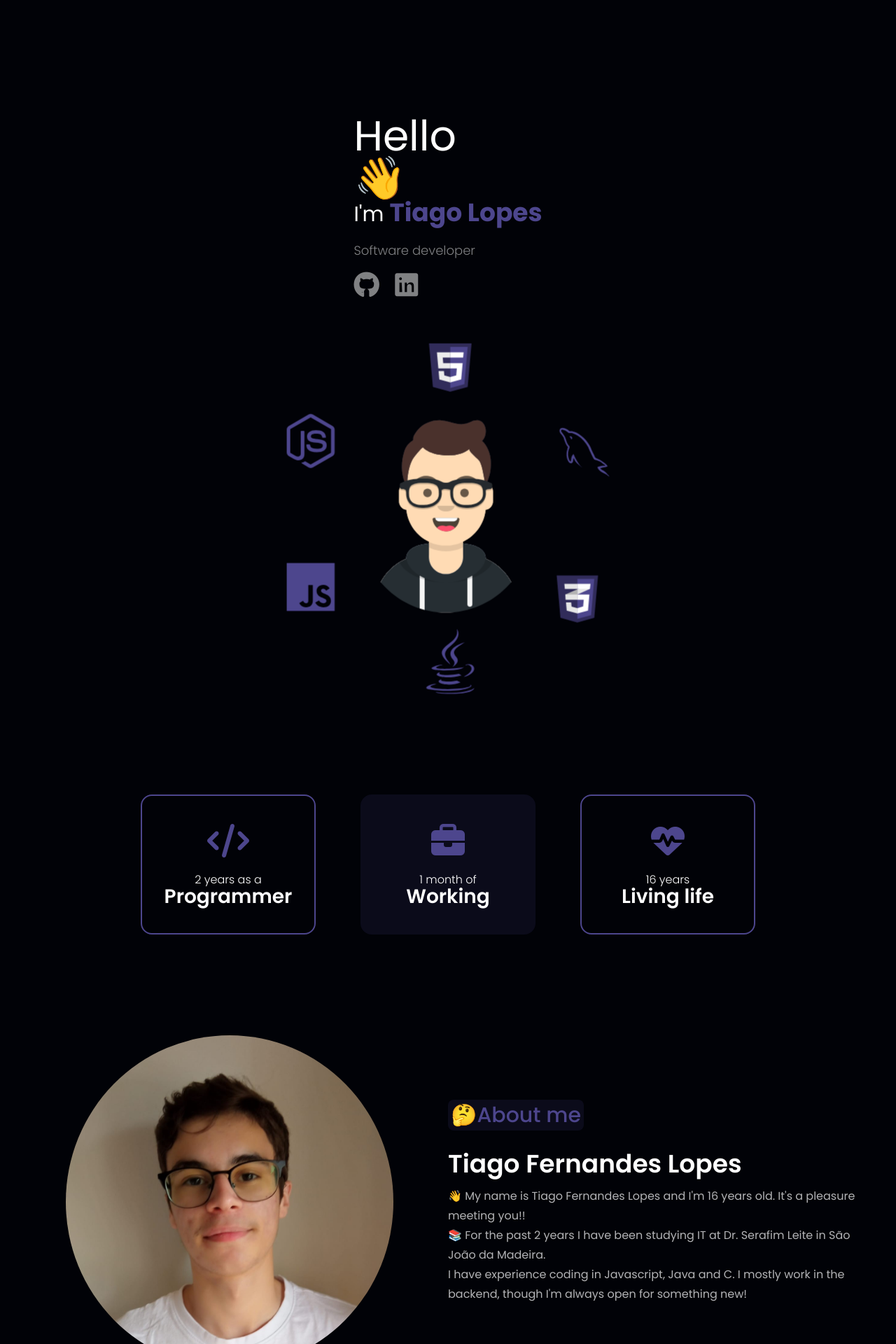
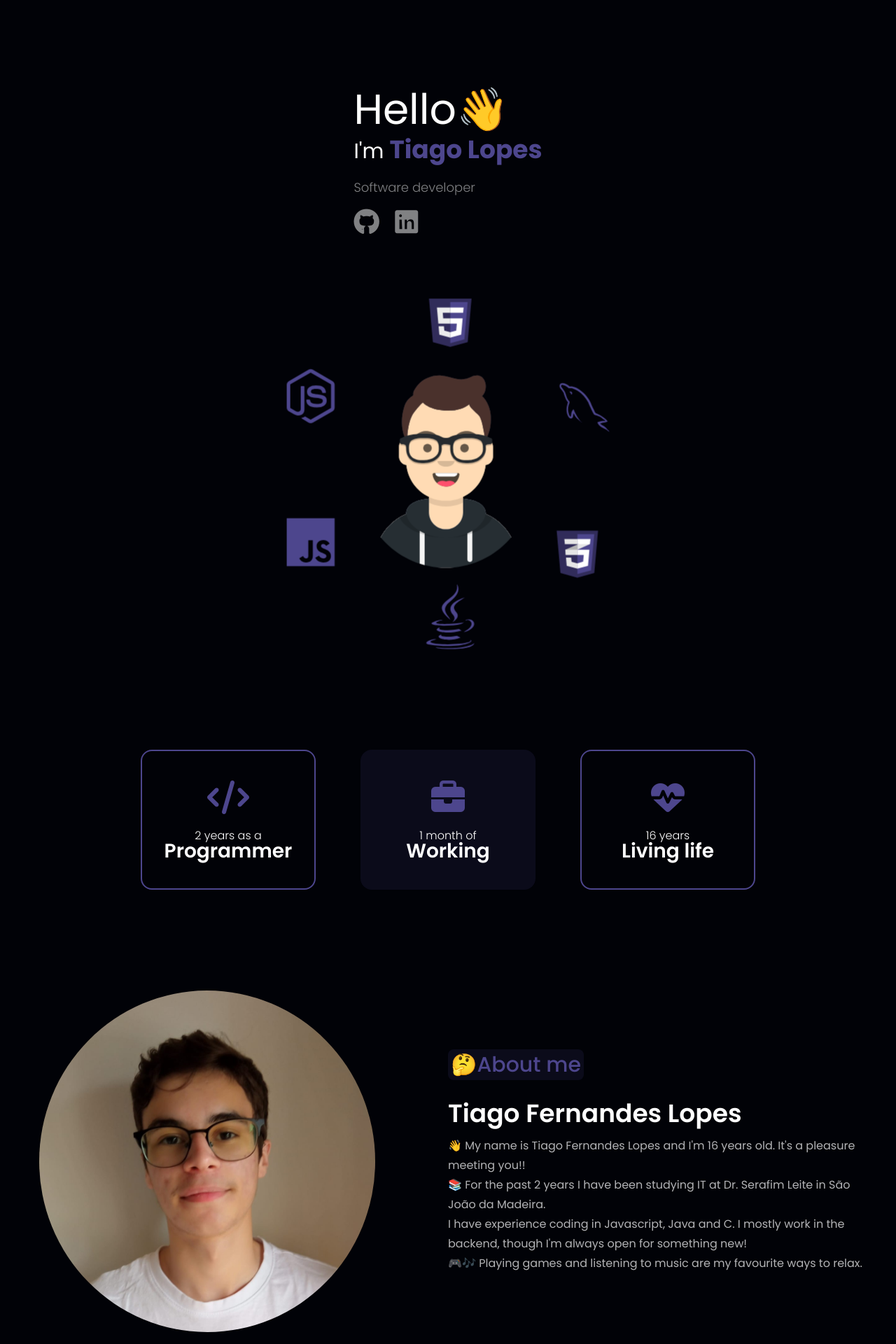
Before and after one commit to TiLopes/Portfolio, a React (Vite) app: page / in a window 1280 px wide. Shown: the part 100-2020 px from the top of the page at 70% size. Built offline with nearby package versions, Linux system fonts and the light colour scheme.

Commit message:
small tuning of mobile view, fix animations

```diff
--- a/src/components/About.css
+++ b/src/components/About.css
@@ -2,7 +2,7 @@
   .about .grid {
     grid-auto-flow: row;
     row-gap: 2rem;
-    grid-template-rows: 300px 400px;
+    grid-template-rows: 400px 400px;
     grid-template-columns: none;
     justify-content: center;
   }
@@ -11,3 +11,9 @@
 .about {
   scroll-margin-top: 6rem;
 }
+
+@media screen and(max-width:700px) {
+  .about {
+    scroll-margin-top: none;
+  }
+}
--- a/src/components/About.jsx
+++ b/src/components/About.jsx
@@ -5,10 +5,17 @@ import face from "../assets/face.jpg";
 export default function About() {
   return (
     <Fade direction="up" duration={500} triggerOnce>
-      <section className="about max-w-[1600px] mx-auto mb-40 h-auto" id="about">
+      <section
+        className="about max-w-[1600px] mx-auto mb-40 min-h-[488px]"
+        id="about"
+      >
         <div className="grid grid-flow-col items-center grid-cols-2">
-          <div className="image flex justify-center">
-            <img src={face} alt="" className="rounded-[50%] w-3/4" />
+          <div className="image flex justify-center xl:justify-start xl:pl-10">
+            <img
+              src={face}
+              alt=""
+              className="rounded-[50%] w-[20rem] sm:w-[30rem]"
+            />
           </div>
           <div className="about-text pr-4">
             <h1 className="text-3xl font-medium text-[#4d468d] bg-[#4d468d]/[0.15] w-max p-1 rounded-lg mb-7">
@@ -30,6 +37,10 @@ export default function About() {
               I have experience coding in Javascript, Java and C. I mostly work
               in the backend, though I'm always open for something new!
             </p>
+            <p className="text-white/[0.7] leading-7">
+              🎮🎶 Playing games and listening to music are my favourite ways to
+              relax.
+            </p>
           </div>
         </div>
       </section>
--- a/src/components/Experience.jsx
+++ b/src/components/Experience.jsx
@@ -3,7 +3,7 @@ import "./Experience.css";
 
 export default function Experience() {
   return (
-    <section className="experience max-w-[1600px] mx-auto mb-36 h-auto">
+    <section className="experience max-w-[1600px] mx-auto mb-36 min-h[200]">
       <div className="card-wrapper flex items-center justify-center gap-16 flex-wrap">
         <Fade cascade damping={0.1} duration={500} direction="left" triggerOnce>
           <div className="card flex justify-center items-center flex-col">
--- a/src/components/Greetings.jsx
+++ b/src/components/Greetings.jsx
@@ -7,12 +7,17 @@ import "./Greetings.css";
 export default function Greetings() {
   return (
     <Zoom duration={500} triggerOnce>
-      <section className="greetings mt-24 mb-36 max-w-[1600px] mx-auto h-auto">
+      <section className="greetings mt-8 mb-36 max-w-[1600px] mx-auto min-h-[625px]">
         <div className="grid grid-flow-col items-center grid-cols-2">
           <div className="greeting-text flex flex-col justify-self-center">
-            <h1 className="text-6xl ">
+            <h1 className="text-6xl flex mb-2">
               Hello
-              <AttentionSeeker effect="shakeX" duration={1200} triggerOnce>
+              <AttentionSeeker
+                effect="shakeX"
+                duration={1200}
+                delay={500}
+                triggerOnce
+              >
                 <span>👋</span>
               </AttentionSeeker>
             </h1>
--- a/src/components/Navbar.css
+++ b/src/components/Navbar.css
@@ -80,7 +80,7 @@
   transform: rotate(-405deg);
 }
 
-@media (max-width: 700px) {
+@media screen and (max-width: 800px) {
   .menu-button-container {
     display: flex;
   }
@@ -107,13 +107,29 @@
   #menu-toggle:checked ~ .navLinks li {
     height: 2.5em;
     padding: 0.5em;
+    border-top: 1px solid var(--accent-color);
     transition: height 400ms cubic-bezier(0.23, 1, 0.32, 1);
   }
 
   #menu-toggle:checked ~ .navLinks li:last-child {
-    height: 3.5em;
+    height: 2.5em;
     padding: 0.5em;
+    border-bottom: 1px solid var(--accent-color);
     transition: height 400ms cubic-bezier(0.23, 1, 0.32, 1);
+  }
+
+  .navLinks li a:hover {
+    color: #fff;
+  }
+
+  .navLinks button {
+    padding: 0;
+    background-color: transparent;
+    outline: none;
+  }
+
+  .navLinks button:hover {
+    background-color: transparent;
   }
 
   .navLinks > li {
@@ -126,7 +142,7 @@
     background-color: #010207;
   }
 
-  .navLinks:last-child {
-    padding-bottom: 20px;
+  .navLinks > li:not(:last-child) {
+    border-bottom: 1px solid #333;
   }
 }
--- a/src/components/Navbar.jsx
+++ b/src/components/Navbar.jsx
@@ -1,11 +1,8 @@
 import "./Navbar.css";
-import React, { Component } from "react";
 
-export default class Navbar extends React.Component {
-  componentDidMount = () => {};
-  render() {
+export default function Navbar() {
   return (
-      <nav>
+    <nav className="z-10">
       <input id="menu-toggle" type="checkbox" />
       <label className="menu-button-container" htmlFor="menu-toggle">
         <div className="menu-button"></div>
@@ -26,4 +23,3 @@ export default class Navbar extends React.Component {
     </nav>
   );
 }
-}
--- a/src/index.css
+++ b/src/index.css
@@ -4,7 +4,7 @@
 
 :root {
   font-size: 16px;
-  line-height: 1.5rem;
+  line-height: 1.4rem;
   background-color: #010207;
   color: #fff;
   --accent-color: #4d468d;
```
Lines whose indentation alone changed are shown as unchanged.
